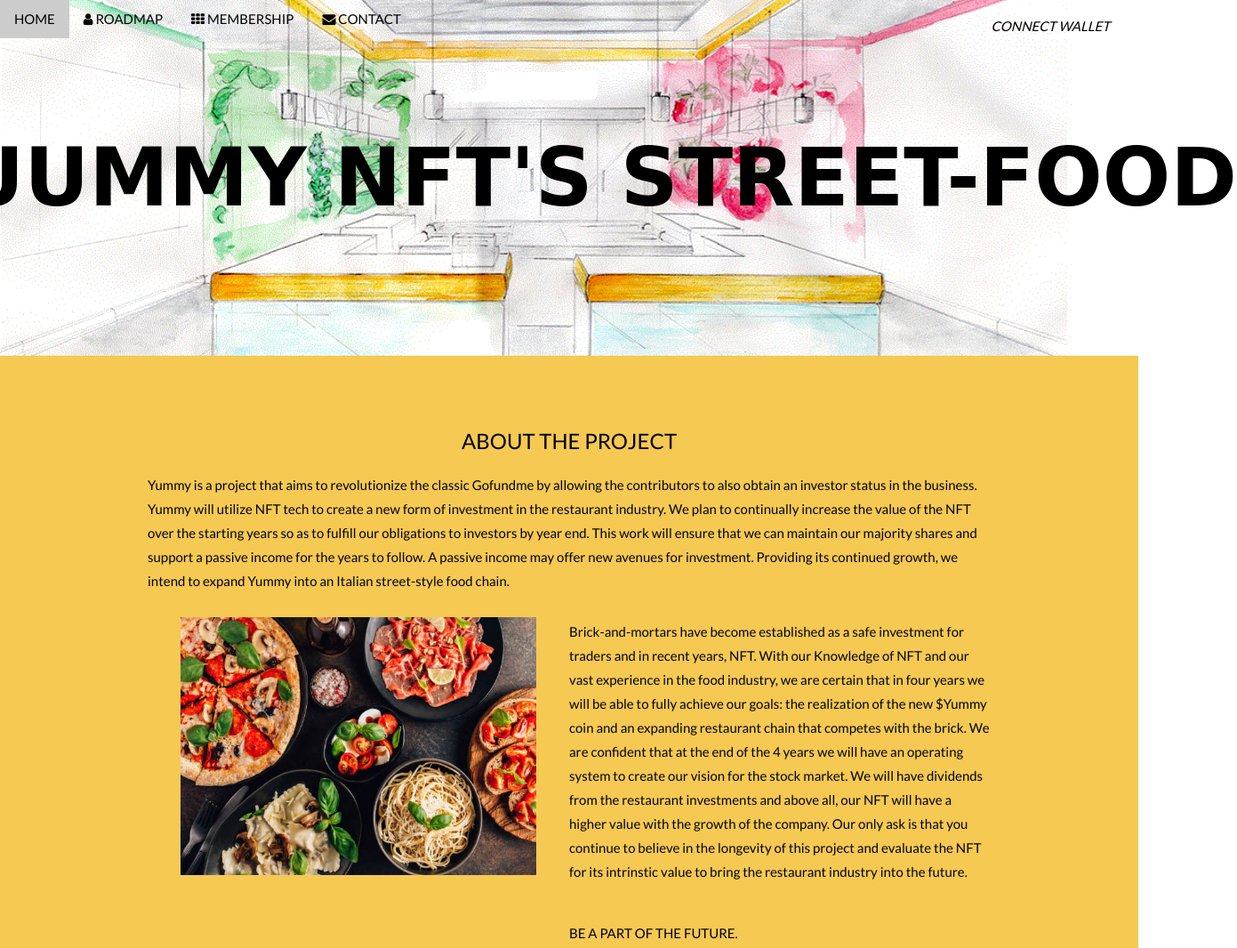
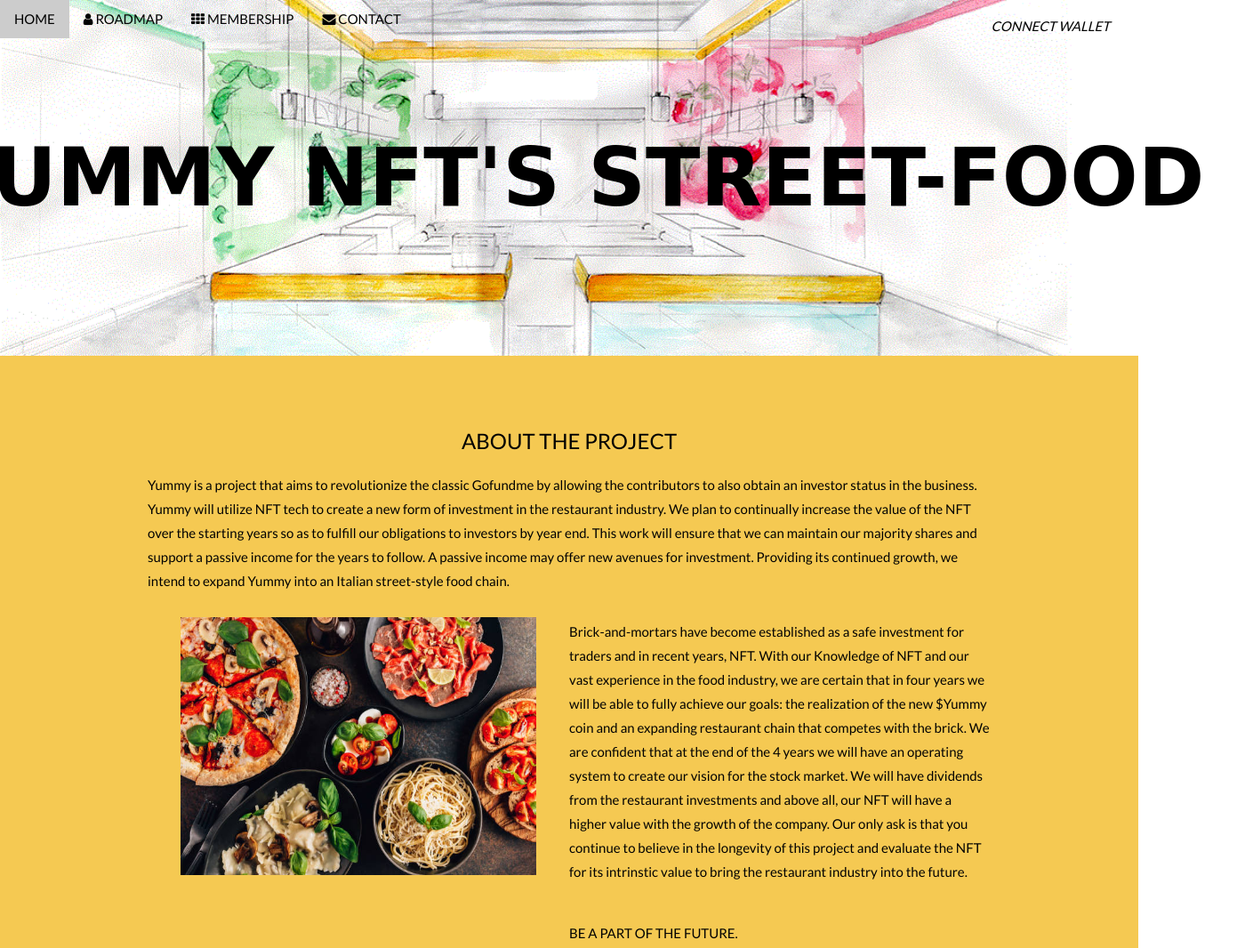
Before and after one commit to Yugi666/Mynewwebsite, a plain HTML site: page index.html in a window 1280 px wide. Shown: the top 1066 px of the page at 89% size, 1391 px wide, since content can reach past the window. Drawn offline with nearby package versions, Linux system fonts and the light colour scheme.

Commit message:
Update index.html

```diff
--- a/index.html
+++ b/index.html
@@ -79,11 +79,9 @@ body, html {
 </div>
 
 <!-- First Parallax Image with Logo Text -->
-<div class="bgimg-1 w3-display-container ">
+<div class="bgimg-1 w3-display-container titolo">
   <div class="w3-display-middle" style="white-space:nowrap;">
-    <span>
-      YUUMMY NFT'S STREET-FOOD
-    </span>
+    <span>YUMMY NFT'S STREET-FOOD</span>
   </div>
 </div>
 
```
